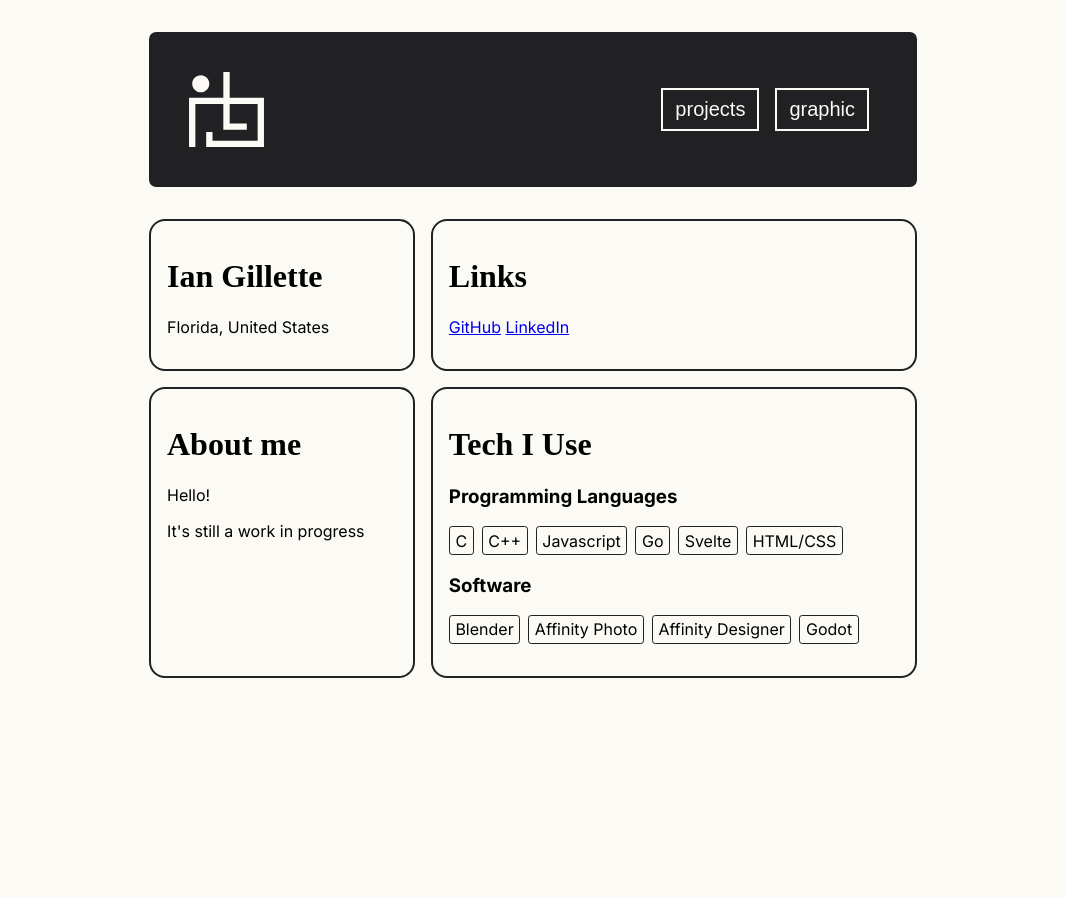
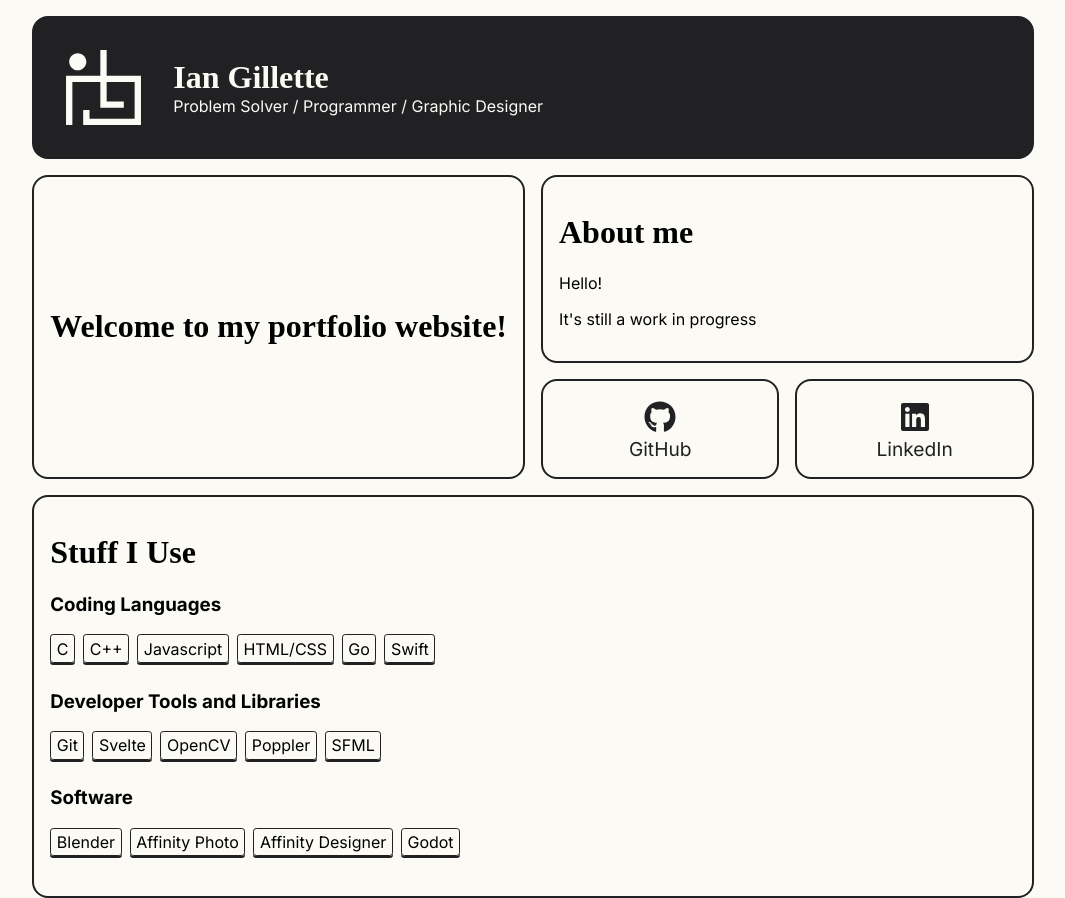
Before and after one commit to MelonEncoder/personal-website, a SvelteKit app: page / in a window 1280 px wide. Shown: the whole page, without its empty margins (107-1172 px from the left). Before the commit the page ends 832 px from the top, so only its background shows below. Built offline with nearby package versions, Linux system fonts and the light colour scheme; a web font is replaced by a local one.

Commit message:
updated grid and solidified design more

```diff
--- a/src/routes/+page.svelte
+++ b/src/routes/+page.svelte
@@ -1,50 +1,59 @@
 <script>
 	import monogram from '$lib/assets/monogram.svg';
 
-	const programmingLanguages = ['C', 'C++', 'Javascript', 'Go', 'Svelte', 'HTML/CSS'];
-	const tools = ['Blender', 'Affinity Photo', 'Affinity Designer', 'Godot'];
+	import githubLogo from '$lib/assets/github-logo-black.svg';
+	import linkedinLogo from '$lib/assets/linkedin-logo-black.svg';
+
+	const programmingLanguages = ['C', 'C++', 'Javascript', 'HTML/CSS', 'Go', 'Swift'];
+	const developerTools = ['Git', 'Svelte', 'OpenCV', 'Poppler', 'SFML'];
+	const programms = ['Blender', 'Affinity Photo', 'Affinity Designer', 'Godot'];
 </script>
 
-<div id="page">
-	<header>
-		<img src={monogram} alt="ian's monogram" width="75px" />
-		<nav>
-			<ul>
-				<li>
-					<button>projects</button>
-				</li>
-				<li><button>graphic</button></li>
-			</ul>
-		</nav>
-	</header>
-
-	<div class="grid">
-		<div class="box">
-			<h1>Ian Gillette</h1>
-			<p>Florida, United States</p>
-		</div>
-		<div class="box" id="about">
+<div class="page">
+	<div class="grid-container">
+		<header class="grid-item">
+			<img id="monogram" src={monogram} alt="ian's monogram" width="75px" />
+			<div>
+				<h1>Ian Gillette</h1>
+				<p>Problem Solver / Programmer / Graphic Designer</p>
+			</div>
+		</header>
+		<div class="grid-item" id="about">
 			<h1>About me</h1>
 			<p>Hello!</p>
 			<p>It's still a work in progress</p>
 		</div>
-		<div class="box">
-			<h1>Links</h1>
-			<a href="https://github.com/MelonEncoder">GitHub</a>
-			<a href="https://linkedin.com/in/iangillette">LinkedIn</a>
+		<div class="grid-item" id="welcome">
+			<h1>Welcome to my portfolio website!</h1>
 		</div>
-		<div class="box">
-			<h1>Tech I Use</h1>
-			<h3>Programming Languages</h3>
-			<ul>
+		<div class="grid-item" id="links">
+			<a class="link" href="https://github.com/MelonEncoder">
+				<img src={githubLogo} alt="github logo" />
+				GitHub
+			</a>
+			<a class="link" href="https://linkedin.com/in/iangillette">
+				<img src={linkedinLogo} alt="linkedin logo" />
+				LinkedIn
+			</a>
+		</div>
+		<div class="grid-item" id="stuff">
+			<h1>Stuff I Use</h1>
+			<h3>Coding Languages</h3>
+			<ul class="stuff-list">
 				{#each programmingLanguages as lang (lang)}
-					<li class="programming-item" id={lang}>{lang}</li>
+					<li class="stuff-item" id={lang}>{lang}</li>
+				{/each}
+			</ul>
+			<h3>Developer Tools and Libraries</h3>
+			<ul class="stuff-list">
+				{#each developerTools as dev (dev)}
+					<li class="stuff-item" id={dev}>{dev}</li>
 				{/each}
 			</ul>
 			<h3>Software</h3>
-			<ul>
-				{#each tools as tool (tool)}
-					<li class="software-item" id={tool}>{tool}</li>
+			<ul class="stuff-list">
+				{#each programms as software (software)}
+					<li class="stuff-item" id={software}>{software}</li>
 				{/each}
 			</ul>
 		</div>
@@ -52,89 +61,118 @@
 </div>
 
 <style>
-	.programming-item,
-	.software-item {
+	.page {
+		display: flex;
+		place-content: center;
+		padding-top: 1rem;
+	}
+
+	.stuff-list {
+		display: flex;
+		flex-wrap: wrap;
+		flex-direction: row;
+		padding: 0;
+		list-style: none;
+	}
+
+	.stuff-item {
 		font-size: 1rem;
 		border: 1px solid var(--black-1);
 		border-radius: 0.2rem;
 		padding: 0.2rem 0.35rem;
 		margin-right: 0.5rem;
+		margin-bottom: 0.5rem;
+		box-shadow: 0 2px 0 0 var(--black-1);
 	}
 
-	.box {
+	#stuff {
+		grid-column: 1 / -1;
+	}
+
+	.grid-container {
+		display: grid;
+		grid-template-columns: 1fr 1fr;
+		grid-gap: 1rem;
+		max-width: 1200px;
+	}
+
+	.grid-item {
 		padding: 1rem;
 		border: 2px solid var(--black-1);
 		border-radius: 1rem;
-		/*box-shadow: 0px 8px 0px 0px var(--black-1);*/
 	}
 
-	.grid {
-		display: grid;
-		grid: repeat(2, auto) / auto-flow;
-		grid-gap: 1rem;
+	#welcome {
+		grid-row: 2 / 4;
+		place-content: center;
+		text-align: center;
 	}
 
-	#page {
-		padding: 0 20%;
+	#links {
+		display: grid;
+		grid-template-columns: 1fr 1fr;
+		gap: 1rem;
+		border: 0;
+		padding: 0;
+	}
+
+	.link {
+		display: flex;
+		flex-direction: column;
+		align-items: center;
+		border: 2px solid var(--black-1);
+		border-radius: 1rem;
+		color: var(--black-1);
+		text-decoration: none;
+		font-size: 1.2rem;
+		padding: 1rem;
+		transition: 100ms;
+	}
+
+	.link:hover {
+		cursor: pointer;
+		outline: 3px dotted var(--black-1);
+		outline-offset: 5px;
+	}
+
+	.link img {
+		width: 40px;
 	}
 
 	header {
 		display: flex;
 		flex-direction: row;
-		place-content: bottom;
-		justify-content: space-between;
+		justify-content: left;
+		align-items: center;
 		padding: 40px;
 		background-color: var(--black-1);
 		color: var(--white-1);
-		margin: 2rem auto;
 		border-radius: 0.45rem;
+		grid-column: 1 / -1;
 	}
 
-	nav {
-		display: flex;
-		justify-content: bottom;
-		align-content: bottom;
+	header h1 {
+		margin: 0;
 	}
 
-	ul {
-		display: flex;
-		flex-direction: row;
-		padding: 0;
-		list-style: none;
+	header p {
+		margin: 0;
 	}
 
-	button {
-		padding: 0.5rem 0.75rem;
-		border: 2px solid var(--white-1);
-		margin: 0px 0.5rem;
-		background-color: transparent;
-		color: var(--white-1);
-		font-size: 1.25rem;
-		transition: 100ms;
+	#monogram {
+		margin: 1rem;
+		margin-right: 2rem;
 	}
 
-	button:hover {
-		cursor: pointer;
-		background-color: var(--white-1);
-		color: var(--black-1);
-		outline: 2px solid var(--white-1);
-		outline-style: dotted;
-		outline-offset: 0.4rem;
-	}
-
-	button:active {
-		background-color: var(--white-2);
-	}
-
-	@media (max-width: 1200px) {
-		#page {
-			padding: 0 1rem;
+	@media (max-width: calc(1200px + 1rem)) {
+		.page {
+			padding: 1rem;
 		}
 	}
 
 	@media (max-width: 755px) {
-		.grid {
-			grid: repeat(1, auto) / 1fr;
+		.grid-container {
+			grid-template-columns: 1fr;
 		}
 	}
 </style>
```
Also changed, not shown: src/lib/assets/github-logo-black.svg (added), src/lib/assets/linkedin-logo-black.svg (added).
